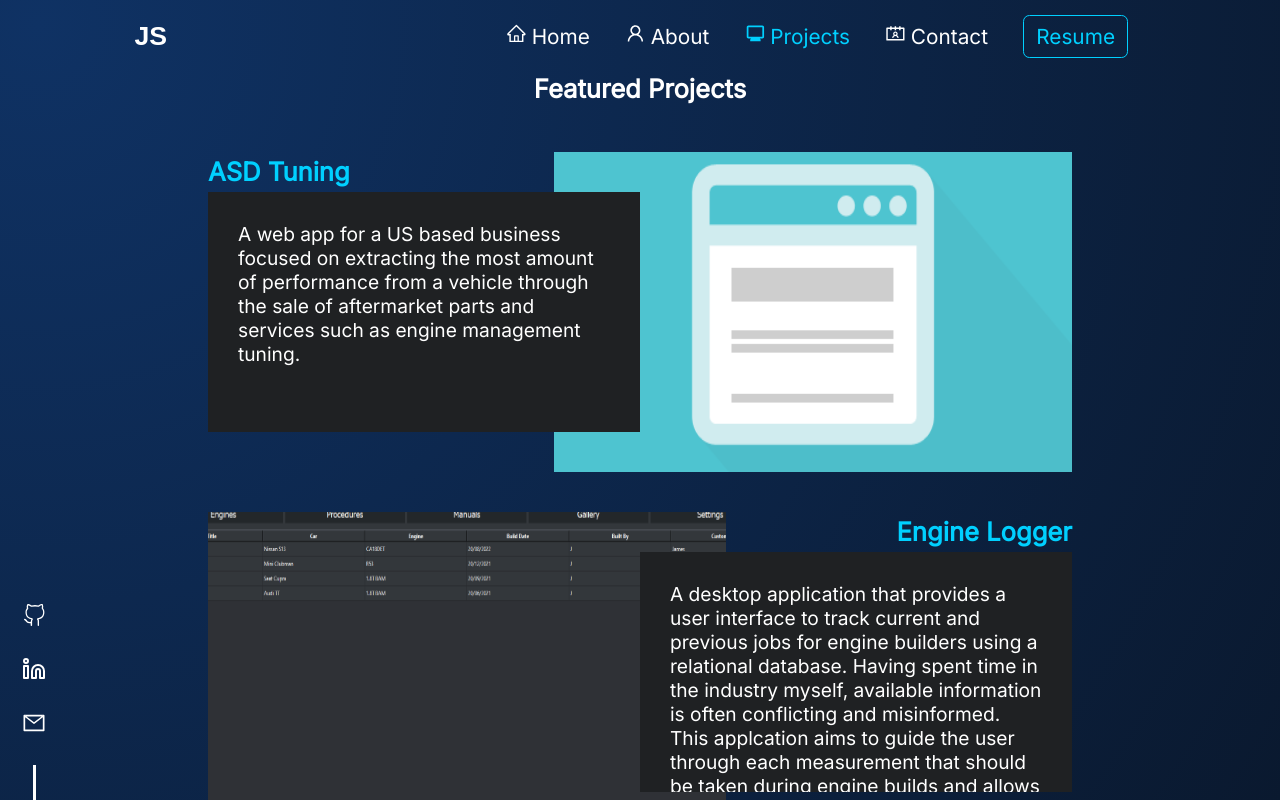
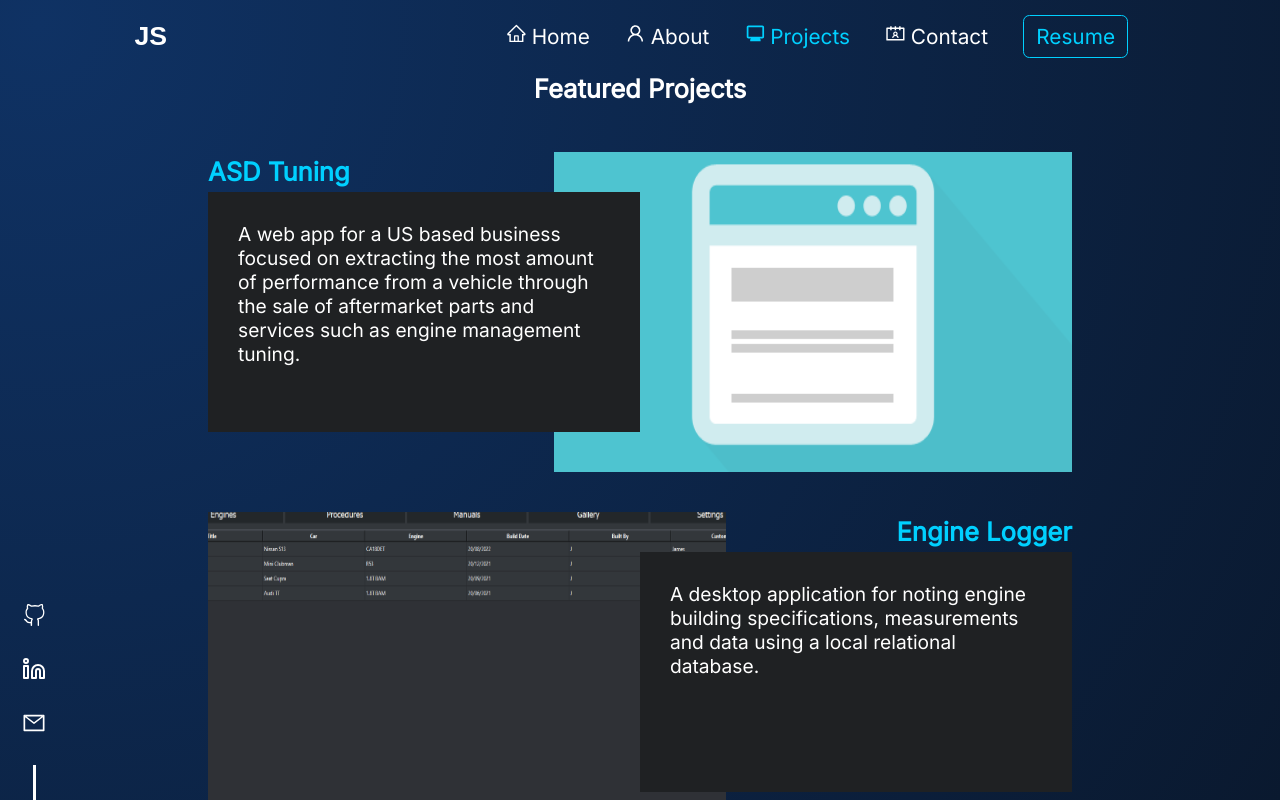
Before and after one commit to JSchoonbrood/Portfolio, a React (Create React App) app: page /projects in a window 1280 px wide. Built offline with nearby package versions, Linux system fonts and the light colour scheme.

Commit message:
Updated descriptions

```diff
--- a/src/components/projects/components/ProjectData.tsx
+++ b/src/components/projects/components/ProjectData.tsx
@@ -51,7 +51,7 @@ const projects = [
     title: "Engine Logger",
     image: <img src={engine_logger} className="image" alt="placeholder"></img>,
     description:
-      "A desktop application that provides a user interface to track current and previous jobs for engine builders using a relational database. Having spent time in the industry myself, available information is often conflicting and misinformed. This applcation aims to guide the user through each measurement that should be taken during engine builds and allows the user to be transparent with their customer base.",
+      "A desktop application for noting engine building specifications, measurements and data using a local relational database.",
     code: (
       <a
         href="https://github.com/JSchoonbrood/Engine-Logger"
@@ -91,7 +91,7 @@ const projects = [
       <img src={pollution_prediction} className="image" alt="placeholder"></img>
     ),
     description:
-      "Created as part of my third year project @ The University of York. The aim of the overall project was to reduce overall pollution exposure for all methods of transport situated on roads. The project used machine learning to determine pollution levels for roads based on attributes that could be extracted from open-source vehicle routing apps. Artifical data extracted from a live simulation was used as a proof of concept to train and test the machine learning model. The results were promising and showed upto 41.7% reduction in average pollution exposure over existing vehicle routing methods within a 5minute car journey without any significant sacrifice of route quality (majority of the time, route quality was equal or improved",
+      "A pollution-based routing method aimed at tackling pollution exposure using a neural network based on traffic data. Initial results showed upto a 41.7% reduction in exposure without any significant reduction in route quality.",
     code: (
       <a
         href="https://github.com/JSchoonbrood/Predicting-Pollution"
```
